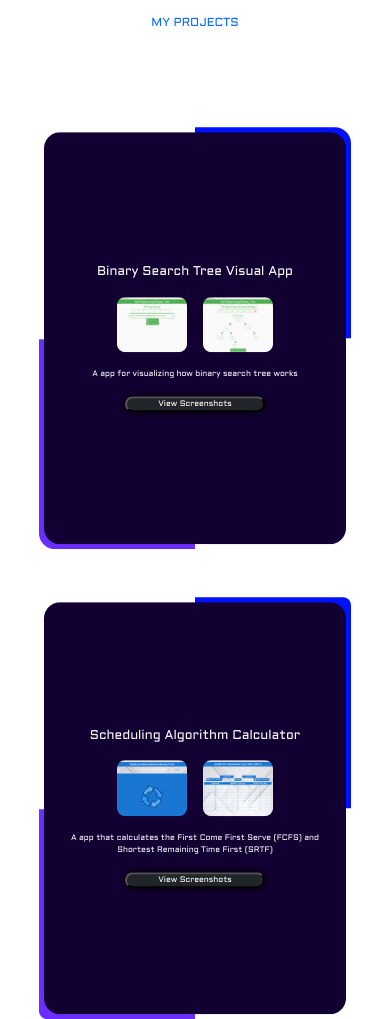
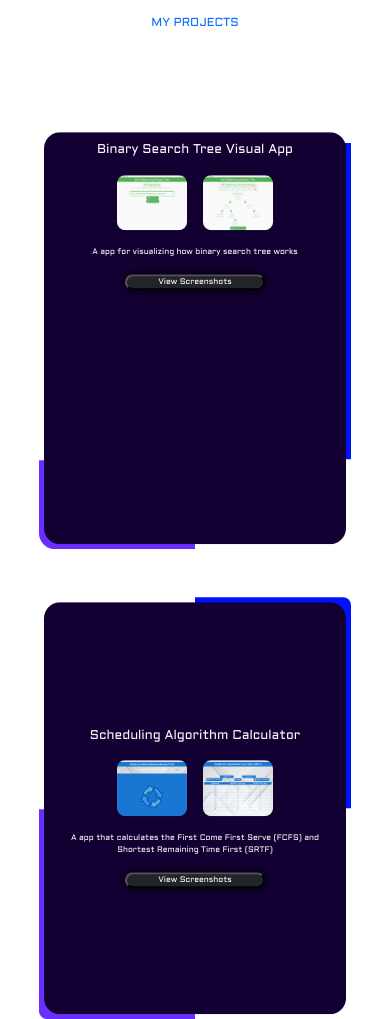
Before and after one commit to PaulValerio/VALERIO-SD2, a plain HTML site: page dev-portfolio/index.html in a window 390 px wide. Shown: the part 1000-2019 px from the top of the page. Drawn offline with nearby package versions, Linux system fonts and the light colour scheme.

Commit message:
Adjusting the mobile compatibility of Project Section

```diff
--- a/dev-portfolio/Styles/indexStyle.css
+++ b/dev-portfolio/Styles/indexStyle.css
@@ -316,15 +316,14 @@ h1 {
 }
 
 .project-container {
-  padding: 10rem;
   position: sticky;
   top: 50vh;
   transform: translateY(-20%);
   z-index: 2;
   width: 50dvw;
-  height: 65dvh;
+  min-height: 65dvh;
+  border-radius: 1rem;
   overflow: hidden;
-  border-radius: 1rem;
 }
 
 .project-container::before {
@@ -418,7 +417,7 @@ h1 {
 
 .contact-container img:hover {
   transform: rotate3d(1, 1, -1, 45deg);
-  filter: drop-shadow(-100px 10px 0px var(--dark-blue));
+  filter: drop-shadow(-100px 10px 0px var(--grey));
 }
 
 @keyframes slideUp {
@@ -449,7 +448,8 @@ h1 {
 
   .project-container {
     width: 80dvw;
-    height: 50dvh;
+    min-height: 50dvh;
+    height: auto;
     top: 30vh;
     transform: translateY(10%);
   }
--- a/dev-portfolio/index.html
+++ b/dev-portfolio/index.html
@@ -152,7 +152,7 @@
         class="d-flex flex-column justify-content-center align-items-center"
       >
         <div
-          class="project-container p-3 p-lg-5 mb-5 my-lg-5 d-flex flex-column justify-content-center align-items-center text-light text-center"
+          class="project-container p-3 p-lg-5 mb-5 my-lg-5 d-flex flex-column text-light align-items-center text-center"
         >
           <h3 class="mb-3">Binary Search Tree Visual App</h3>
           <div class="d-flex justify-content-center align-items-center gap-3">
```
